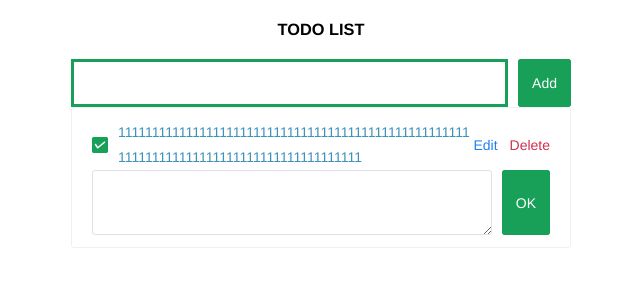
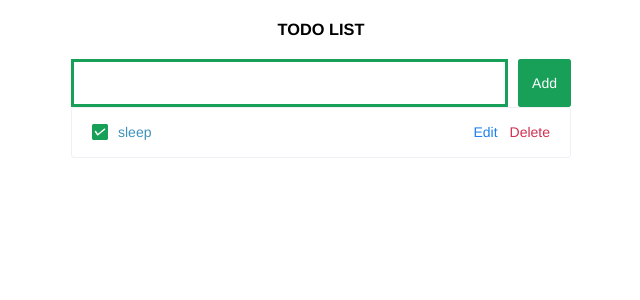
Before and after one commit to tianfanfan/vue3-vite-ts, a Vue app: page / in a window 1280 px wide. Shown: the top 300 px of the page, without its empty margins (319-959 px from the left). Built offline with nearby package versions, Linux system fonts and the light colour scheme; a small style sheet from the web is missing.

Commit message:
feat edit task

```diff
--- a/src/components/todo-list/EditInputItem.vue
+++ b/src/components/todo-list/EditInputItem.vue
@@ -1,37 +1,50 @@
 <template>
-  <div class="input-task">
+  <n-popconfirm
+    :show="showPopover"
+    :show-icon="false"
+    @positive-click="handlePositiveClick"
+    @negative-click="handleNegativeClick"
+    @clickoutside="showPopover = false"
+  >
+    <template #trigger>
+      <slot></slot>
+    </template>
     <n-input
       v-model:value="input"
       size="large"
       type="textarea"
-      rows="2"
       placeholder=""
     />
-    <div class="right">
-      <n-button class="comfirmAdd" type="primary" @click="confirmAdd">
-        OK
-      </n-button>
-    </div>
-  </div>
+  </n-popconfirm>
 </template>
 
 <script lang="ts" setup>
 import _ from "lodash";
-import { defineEmits, defineExpose, reactive, ref, toRaw, toRefs } from "vue";
+import { ref } from "vue";
+
+const showPopover = ref(false);
 
 const emit = defineEmits<{
-  (e: "add", arg: string): void;
+  (e: "addx", arg: string): void;
   (e: "delete", id: string): void;
 }>();
 
 const input = ref("");
-const confirmAdd = () => {
-  if (input.value) {
-    emit("add", input.value);
-  }
+
+const open = (_input: string) => {
+  showPopover.value = true;
+  input.value = _input;
 };
 
-const open = () => {};
+const handlePositiveClick = () => {
+  showPopover.value = false;
+  emit("addx", input.value);
+  input.value = "";
+};
+const handleNegativeClick = () => {
+  showPopover.value = false;
+  console.info("并不");
+};
 
 defineExpose({
   open,
@@ -40,29 +53,4 @@ defineExpose({
 
 <style scoped lang="less">
 @color: #18a058;
-.input-task {
-  display: flex;
-  align-items: stretch;
-}
-.input {
-  display: block;
-  width: 100%;
-  height: 40px;
-  text-align: center;
-  color: @color;
-  border-radius: 0;
-  border: 3px solid @color;
-  &:focus-visible {
-    // outline-color: rgb(178, 194, 35);
-    border: 3px solid rgb(178, 194, 35);
-  }
-  outline: none;
-}
-
-.right {
-  margin-left: 10px;
-  .comfirmAdd {
-    height: 100%;
-  }
-}
 </style>
--- a/src/components/todo-list/InputTask.vue
+++ b/src/components/todo-list/InputTask.vue
@@ -2,7 +2,7 @@
   <div class="input-task">
     <input v-model="input" class="input" />
     <div class="right">
-      <n-button class="comfirmAdd" type="primary" @click="comfirmAdd">
+      <n-button class="confirmAdd" type="primary" @click="confirmAdd">
         Add
       </n-button>
     </div>
@@ -11,7 +11,7 @@
 
 <script lang="ts">
 import _ from "lodash";
-import { defineComponent, onMounted, reactive, ref, toRaw, toRefs } from "vue";
+import { defineComponent, ref } from "vue";
 
 export default defineComponent({
   name: "InputTask",
@@ -21,7 +21,7 @@ export default defineComponent({
     const input = ref("");
     return {
       input,
-      comfirmAdd() {
+      confirmAdd() {
         if (input.value) {
           context.emit("add", input.value);
           input.value = "";
@@ -55,7 +55,7 @@ export default defineComponent({
 
 .right {
   margin-left: 10px;
-  .comfirmAdd {
+  .confirmAdd {
     height: 100%;
   }
 }
--- a/src/components/todo-list/TodoList.vue
+++ b/src/components/todo-list/TodoList.vue
@@ -8,51 +8,51 @@
         <todo-list-item
           :id="task.id"
           :title="task.title"
-          :check="checkedIds.includes(task.id)"
+          :check="getChecked(task.id)"
           @delete="handlerDeleteTask"
           @chose-task="handlerChoseTask"
+          @edit-task="handlerEditTask"
         ></todo-list-item>
       </n-list-item>
     </n-list>
   </div>
 </template>
 
-<script lang="ts">
+<script lang="ts" setup>
 import { useTodoListStore } from "@/store/useTodoListStore";
 import _ from "lodash";
 import { storeToRefs } from "pinia";
 import InputTask from "./InputTask.vue";
 import TodoListItem from "./TodoListItem.vue";
-import { defineComponent } from "vue";
+import { computed, defineComponent } from "vue";
 
-export default defineComponent({
-  name: "TodoList",
-  components: {
-    TodoListItem,
-    InputTask,
-  },
-  setup: (props) => {
 const todoListStore = useTodoListStore();
 const todoListStoreRef = storeToRefs(todoListStore);
 const { list: todoList, checkedIds } = todoListStoreRef;
 
-    return {
-      todoList,
-      add(v: string) {
+const add = (v: string) => {
   todoListStore.addTask({
     title: v,
     id: `${Math.random()}`,
   });
-      },
-      checkedIds,
-      handlerDeleteTask(id: string) {
+};
+
+console.log(checkedIds.value, todoList.value);
+
+const handlerDeleteTask = (id: string) => {
   todoListStore.deleteTask(id);
-      },
-      handlerChoseTask(payload: { check: boolean; id: string }) {
+};
+const handlerChoseTask = (payload: { check: boolean; id: string }) => {
   todoListStore.checkTask(payload);
-      },
 };
-  },
+const handlerEditTask = (payload: { title: string; id: string }) => {
+  todoListStore.editTask(payload);
+};
+
+const getChecked = computed(() => {
+  return (id: string) => {
+    return checkedIds.value.includes(id);
+  };
 });
 </script>
 
--- a/src/components/todo-list/TodoListItem.vue
+++ b/src/components/todo-list/TodoListItem.vue
@@ -12,24 +12,18 @@
 
     <div class="operation">
       <n-space>
-        <n-button text type="info" @click="handlerEdit"> Edit </n-button>
+        <edit-input-item ref="editComponent" @addx="handlerAdd">
+          <n-button text type="info" @click="handlerEdit"> Edit </n-button>
+        </edit-input-item>
         <n-button text type="error" @click="handlerDelete"> Delete </n-button>
       </n-space>
     </div>
   </div>
-  <edit-input-item :ref="editComponent" @add="handlerAdd"></edit-input-item>
 </template>
 
 <script lang="ts" setup>
 import _ from "lodash";
-import {
-  defineEmits,
-  ref,
-  defineProps,
-  withDefaults,
-  toRefs,
-  toRaw,
-} from "vue";
+import { ref, toRefs } from "vue";
 import EditInputItem from "./EditInputItem.vue";
 type EditInputItemRef = InstanceType<typeof EditInputItem>;
 
@@ -42,28 +36,30 @@ interface Props {
 const props = withDefaults(defineProps<Props>(), {
   id: "",
   title: "",
+  check: false,
 });
-const { id, check } = toRaw(props);
+const { id, check, title } = toRefs(props);
 
 const emit = defineEmits<{
   (e: "chose-task", arg: { id: string; check: boolean }): void;
+  (e: "edit-task", arg: { id: string; title: string }): void;
   (e: "delete", id: string): void;
 }>();
 
-const editComponent = ref<EditInputItemRef>();
-
 const handlerCheck = (check: boolean) => {
-  emit("chose-task", { id, check });
+  emit("chose-task", { id: id.value, check });
 };
 const handlerDelete = () => {
-  emit("delete", id);
+  emit("delete", id.value);
 };
+
+const editComponent = ref<EditInputItemRef>();
 const handlerEdit = () => {
-  console.log(id);
+  editComponent.value?.open(title.value);
 };
-const handlerAdd = () => {
-  // content.emit("delete", id.value);
-  console.log(id);
+
+const handlerAdd = (title: string) => {
+  emit("edit-task", { id: id.value, title });
 };
 </script>
 
--- a/src/store/useTodoListStore.ts
+++ b/src/store/useTodoListStore.ts
@@ -14,8 +14,7 @@ export const useTodoListStore = defineStore("todoListStore", {
     const state: State = {
       list: [
         {
-          title:
-            "1111111111111111111111111111111111111111111111111111111111111111111111111111111111111111",
+          title: "sleep",
           id: "111",
         },
       ],
@@ -37,5 +36,11 @@ export const useTodoListStore = defineStore("todoListStore", {
         this.checkedIds = this.checkedIds.filter((v) => v !== id);
       }
     },
+    editTask({ id, title }: { id: string; title: string }) {
+      const currentTask = this.list.find((v) => v.id === id);
+      if (currentTask?.title) {
+        currentTask.title = title;
+      }
+    },
   },
 });
```
Also changed, not shown: .eslintrc.js. Lines whose indentation alone changed are shown as unchanged.
